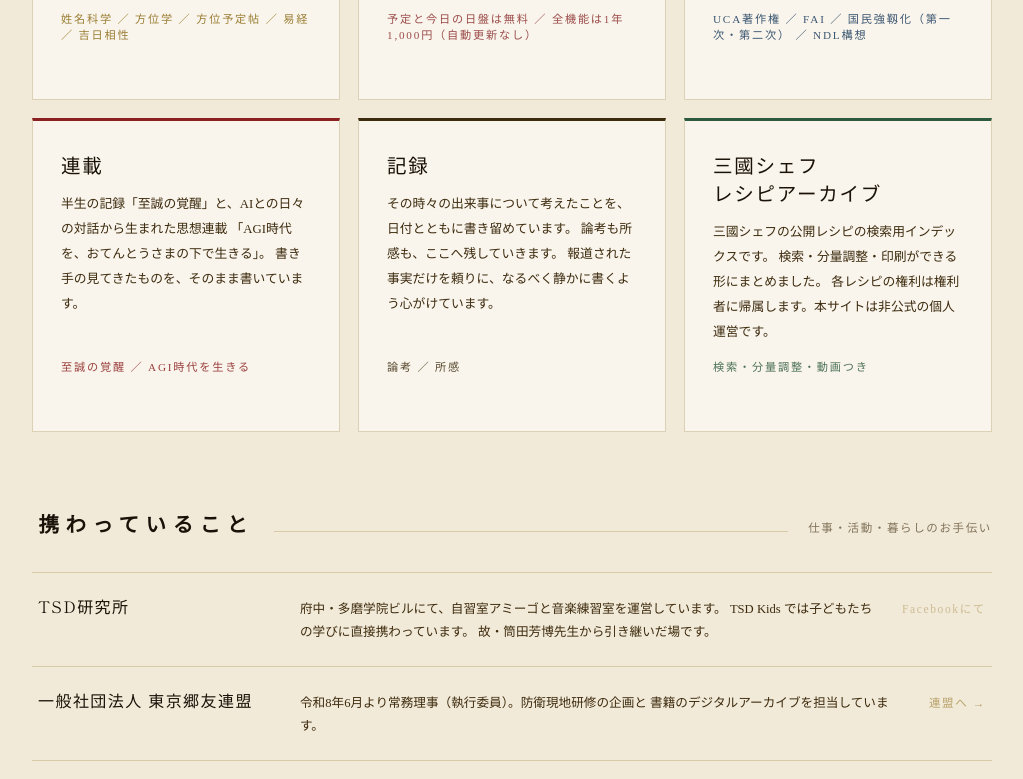
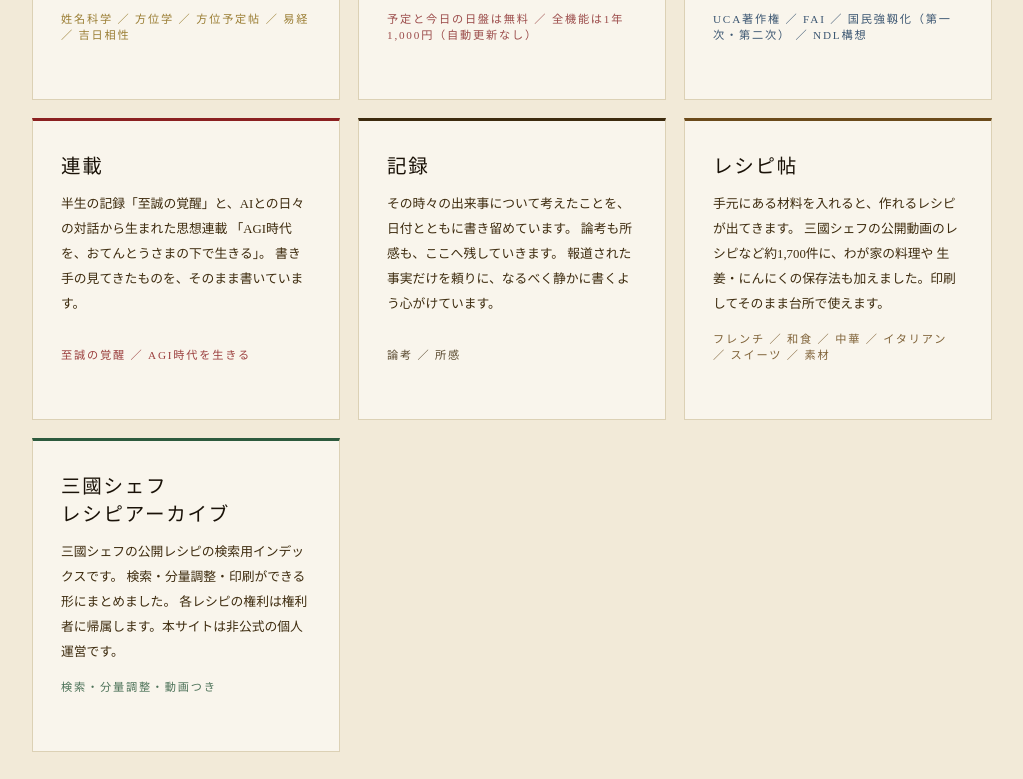
Before and after one commit to yymm77/yymm77.github.io, a plain HTML site: page index.html in a window 1280 px wide. Shown: the part 1027-1806 px from the top of the page, without its empty margins (128-1151 px from the left). Drawn offline with Linux system fonts and the light colour scheme.

Commit message:
入口ページに「レシピ帖」の窓を追加
Co-Authored-By: Claude Opus 5.5 <noreply@anthropic.com>
Claude-Session: https://claude.ai/code/session_011evFGaQQbfTYo5rBMS8rko

```diff
--- a/index.html
+++ b/index.html
@@ -467,6 +467,17 @@ footer {
       <div class="work-go">読む →</div>
     </a>
 
+    <a class="work" style="--accent:#6b4a1a" href="https://yymm77.github.io/recipe/">
+      <div class="work-name">レシピ帖</div>
+      <div class="work-desc">
+        手元にある材料を入れると、作れるレシピが出てきます。
+        三國シェフの公開動画のレシピなど約1,700件に、わが家の料理や
+        生姜・にんにくの保存法も加えました。印刷してそのまま台所で使えます。
+      </div>
+      <div class="work-meta">フレンチ ／ 和食 ／ 中華 ／ イタリアン ／ スイーツ ／ 素材</div>
+      <div class="work-go">開く →</div>
+    </a>
+
     <a class="work" style="--accent:#2d5a3d" href="https://yymm77.github.io/mikuni-recipe/">
       <div class="work-name">三國シェフ<br>レシピアーカイブ</div>
       <div class="work-desc">
@@ -603,6 +614,7 @@ footer {
     <li><b>Policy proposals</b> — Copyright, a national strategy for humanoid AI, a civic service bridging disaster resilience and defence, and a proposal to make the National Diet Library a centre for AI development. All submitted to ministries and published as sent. <a href="https://yymm77.github.io/seimei-kagaku/proposals.html">Read →</a></li>
     <li><b>Serialised writing</b> — A record of my life, and a series on living under and with the sun in the age of AGI.</li>
     <li><b>Notes on the day</b> — Occasional writing on current events, dated and kept as a record. <a href="https://yymm77.github.io/kiroku/">Read →</a></li>
+    <li><b>Recipe notebook</b> — Type in what you have in the kitchen and see what you can cook: about 1,700 recipes, sorted into French, Japanese, Chinese, Italian, sweets and basics. Japanese only. <a href="https://yymm77.github.io/recipe/">Open →</a></li>
     <li><b>Chef Mikuni recipe archive</b> — Some 1,700 recipes published by chef Kiyomi Mikuni, made searchable and scalable. <a href="https://yymm77.github.io/mikuni-recipe/">Open →</a></li>
     <li><b>Tokyo Goyu Renmei</b> — Executive director since June 2026. Field study programmes and digital archiving of the association's books.</li>
     <li><b>TSD Institute</b> — A study room and music practice rooms in Fuchu, inherited from the late Yoshihiro Tsutsuda, my teacher.</li>
```
